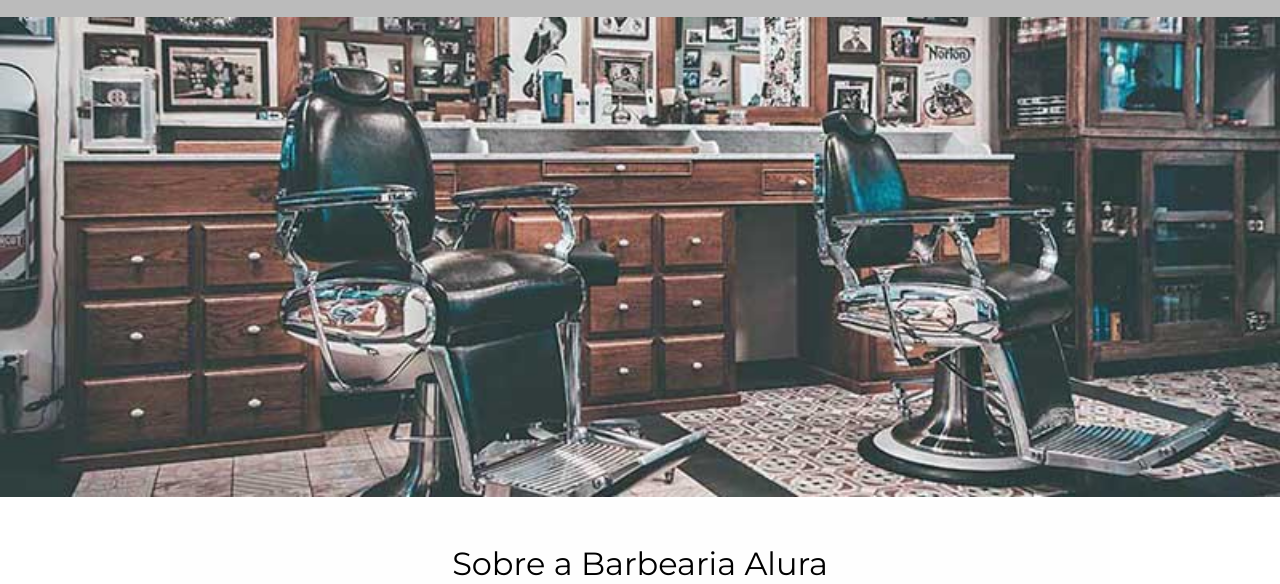
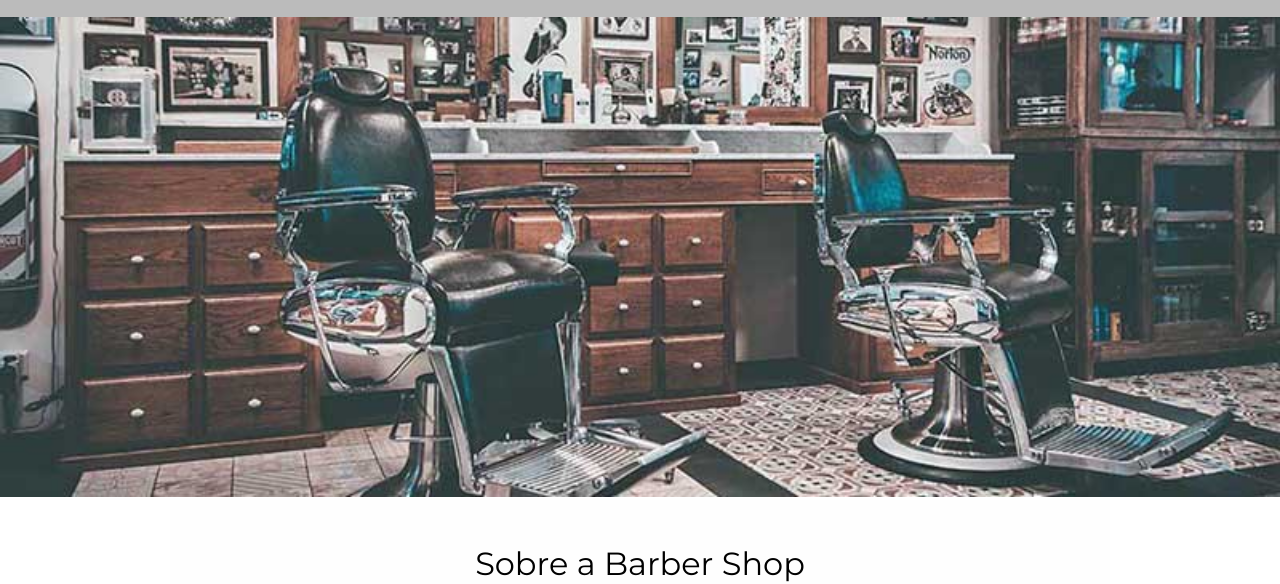
Before and after one commit to Andredeps/HTML_CSS, a plain HTML site: page index.html in a window 1280 px wide. Shown: the part 220-804 px from the top of the page. Drawn offline with Linux system fonts and the light colour scheme.

Commit message:
correcao

```diff
--- a/index.html
+++ b/index.html
@@ -29,7 +29,7 @@
 
 		<main>
 			<section class="principal">
-				<h2 class="titulo-principal">Sobre a Barbearia Alura</h2>
+				<h2 class="titulo-principal">Sobre a Barber Shop</h2>
 
 				<img class="utensilios" src="/img/utensilios.jpg" alt="Utensilios de um barbeiro.">
 
```
